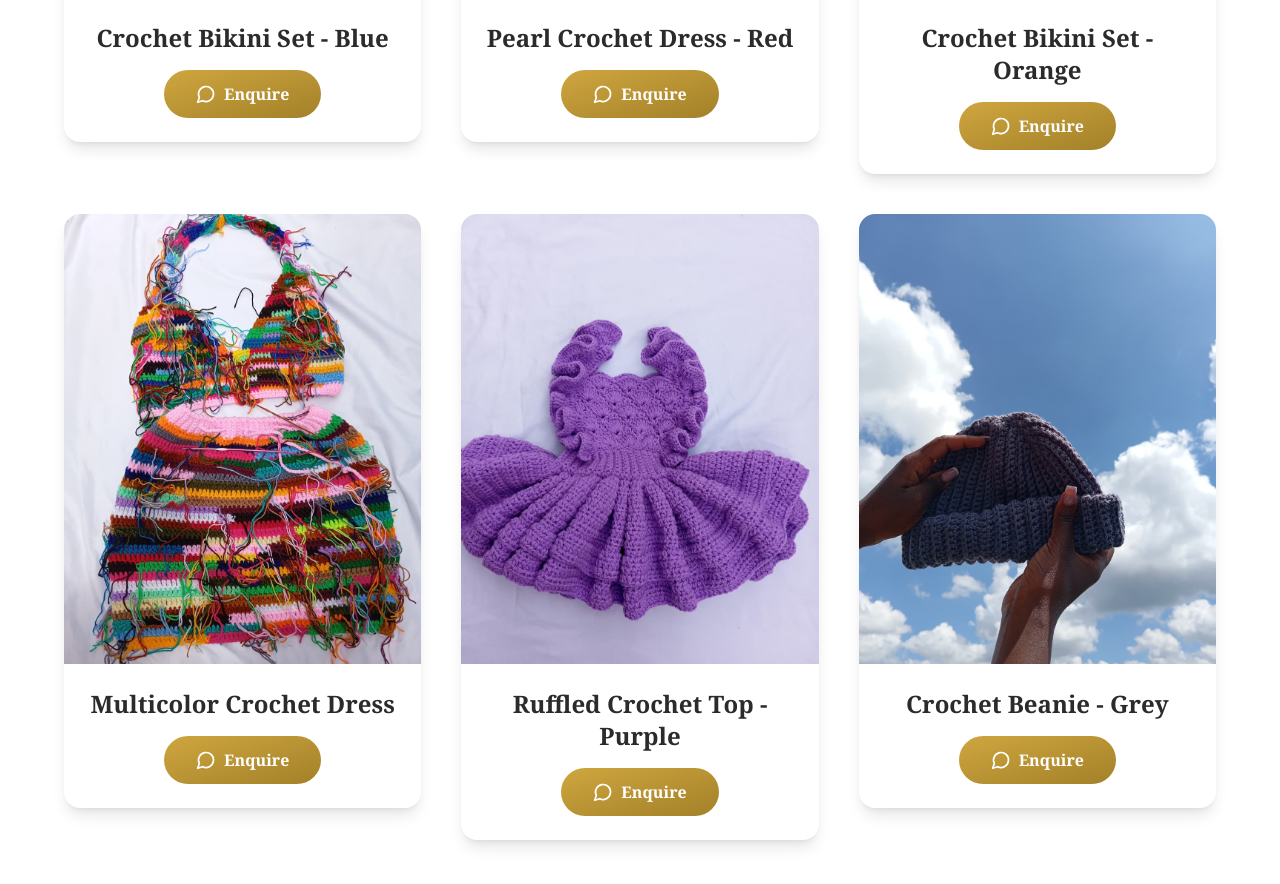
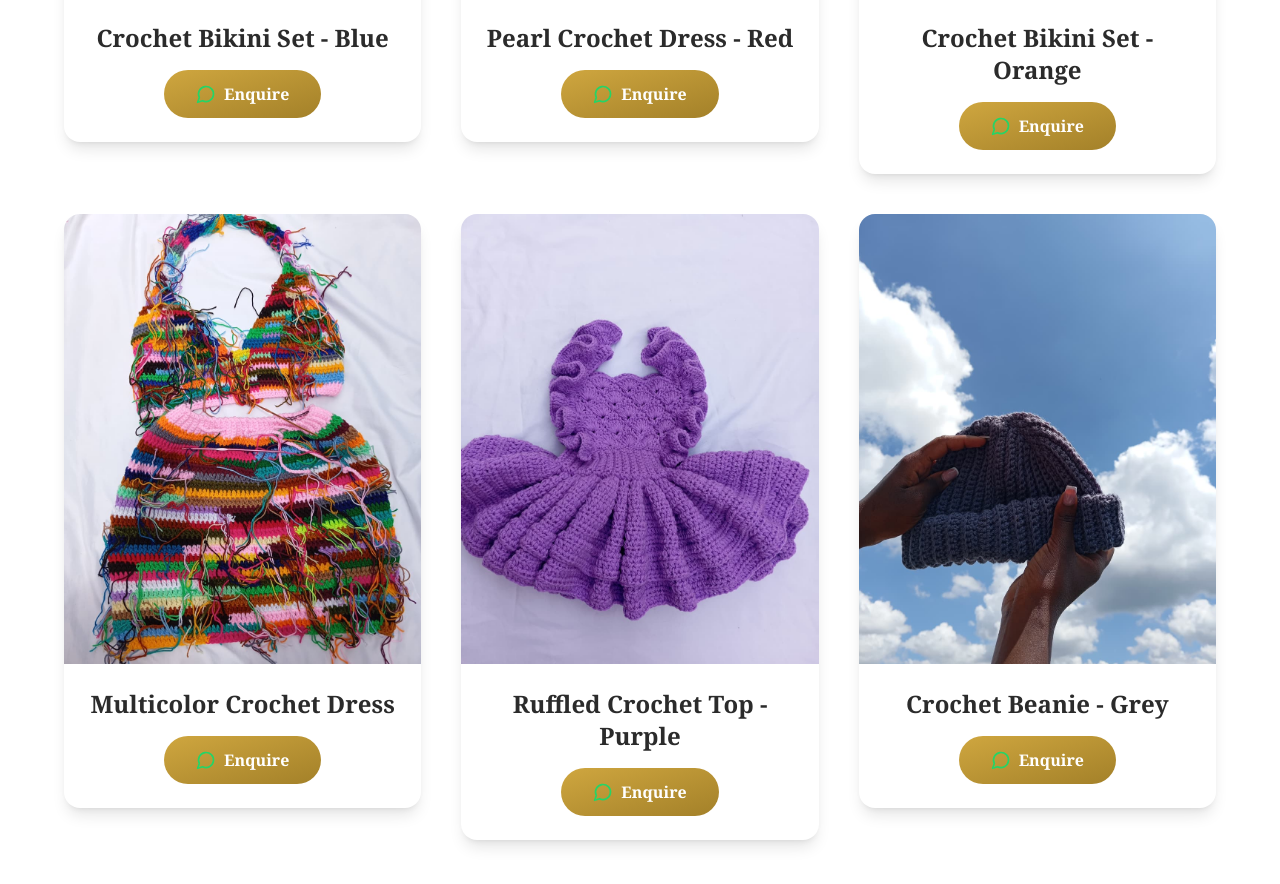
Before and after one commit to kimeunashon0-Bs/orena-crochet-whispers, a React (Vite) app: page / in a window 1280 px wide. Shown: the part 1456-2340 px from the top of the page. Built offline with nearby package versions, Linux system fonts and the light colour scheme; the HTML template or start-up script is replaced by a standard one.

Commit message:
Update whatsapp icon color

```diff
--- a/src/components/ProductCard.tsx
+++ b/src/components/ProductCard.tsx
@@ -31,7 +31,7 @@ const ProductCard = ({ image, name, whatsappMessage }: ProductCardProps) => {
           rel="noopener noreferrer"
           className="inline-flex items-center gap-2 px-8 py-3 bg-gradient-to-br from-primary to-primary-dark text-primary-foreground rounded-full font-semibold transition-smooth hover:scale-105 hover:shadow-gold-hover"
         >
-          <MessageCircle className="w-5 h-5" />
+          <MessageCircle className="w-5 h-5 text-[hsl(var(--whatsapp-green))]" />
           Enquire
         </a>
       </div>
--- a/src/index.css
+++ b/src/index.css
@@ -44,6 +44,8 @@ All colors MUST be HSL.
     --shadow-gold: 0 10px 40px -10px hsl(43 60% 53% / 0.3);
     --shadow-gold-hover: 0 20px 60px -10px hsl(43 60% 53% / 0.5);
     --transition-smooth: all 0.3s cubic-bezier(0.4, 0, 0.2, 1);
+
+    --whatsapp-green: 142 70% 49%;
 
     --sidebar-background: 0 0% 98%;
 
```
